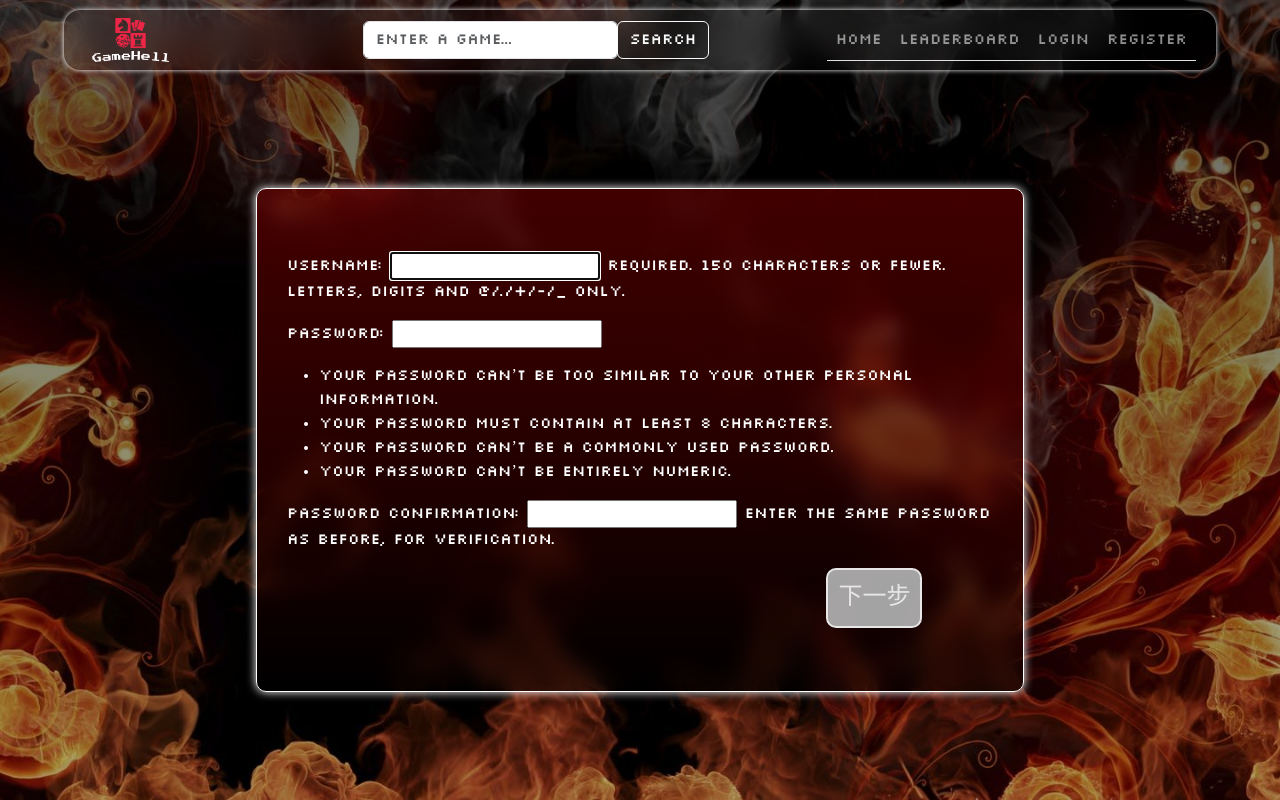
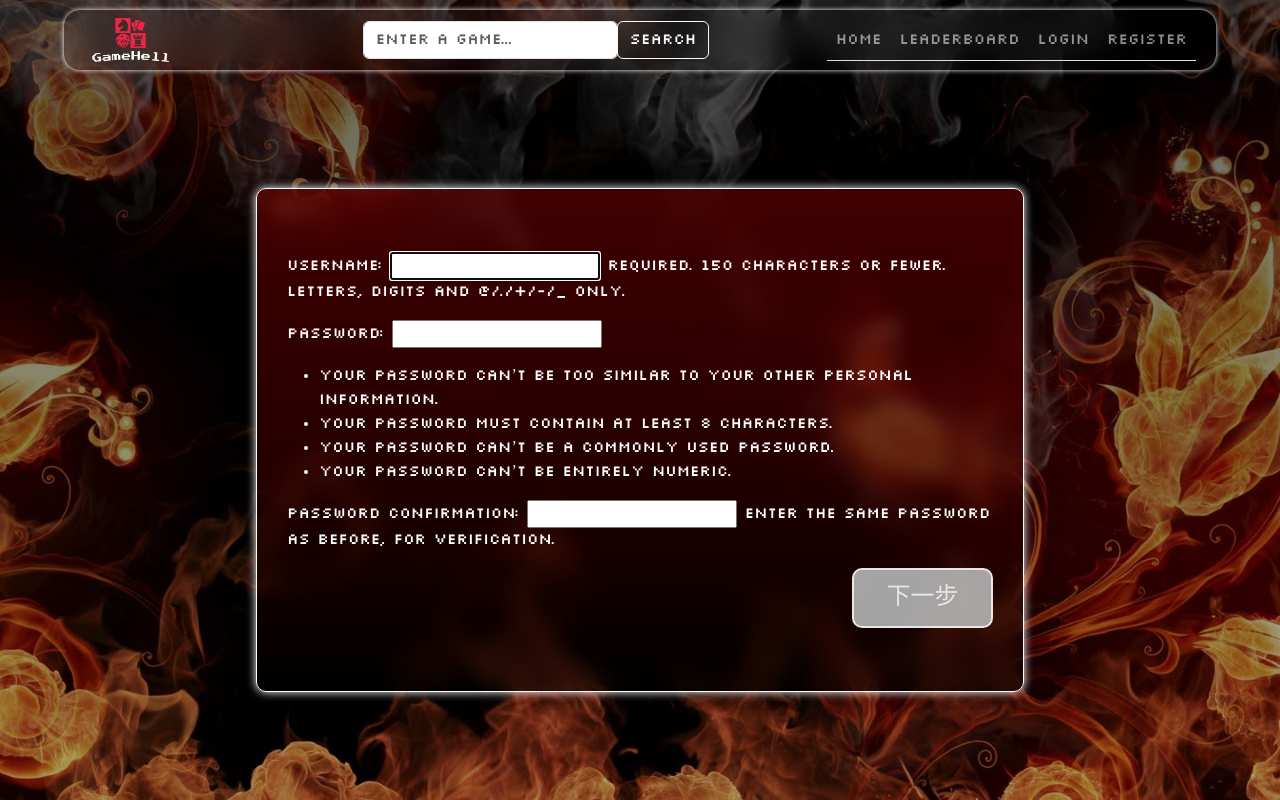
Before and after one commit to loliconriel/GameHell, a Django app: page /register/ in a window 1280 px wide. Run offline with Django 4.2, Linux system fonts and the light colour scheme; some web fonts are replaced.

Commit message:
CSS(3.3)

```diff
--- a/GameHell/Minesweeper/templates/Gaming.html
+++ b/GameHell/Minesweeper/templates/Gaming.html
@@ -23,7 +23,6 @@
                 <div id="customPopup" class="popup">
                     <div class="popup-content">
                         <p id="content">你輸了 關掉視窗便重新新的一局</p>
-
                         <button class="close" id="closePopupBtn">&times;</button>
                     </div>
                 </div>
--- a/GameHell/Minesweeper/templates/register.html
+++ b/GameHell/Minesweeper/templates/register.html
@@ -21,10 +21,10 @@
                 <form method="POST">
                     {% csrf_token %}
                     {{ form.as_p }}
+                    <div class="buttonContainer">
+                        <input type="submit" href="Main.html" value="下一步" class="startGameButton registerButton">
+                    </div>
                 </form>
-                <div class="buttonContainer">
-                    <input type="submit" href="Main.html" value="下一步" class="startGameButton registerButton">
-                </div>
             </div>
         </div>
     </div>
--- a/GameHell/static/Minesweeper/style.css
+++ b/GameHell/static/Minesweeper/style.css
@@ -214,16 +214,16 @@ header {
 }
 
 .buttonContainer {
-    width: 80%;
+    width: 100%;
     display: flex;
     align-items: center;
     justify-content: end;
 }
 
-/*
+
 .registerButton {
-    height: 30%;
-} */
+    width: 20%;
+}
 
 .transbox {
     width: 40%;
```
Also changed, not shown: GameHell/db.sqlite3.
